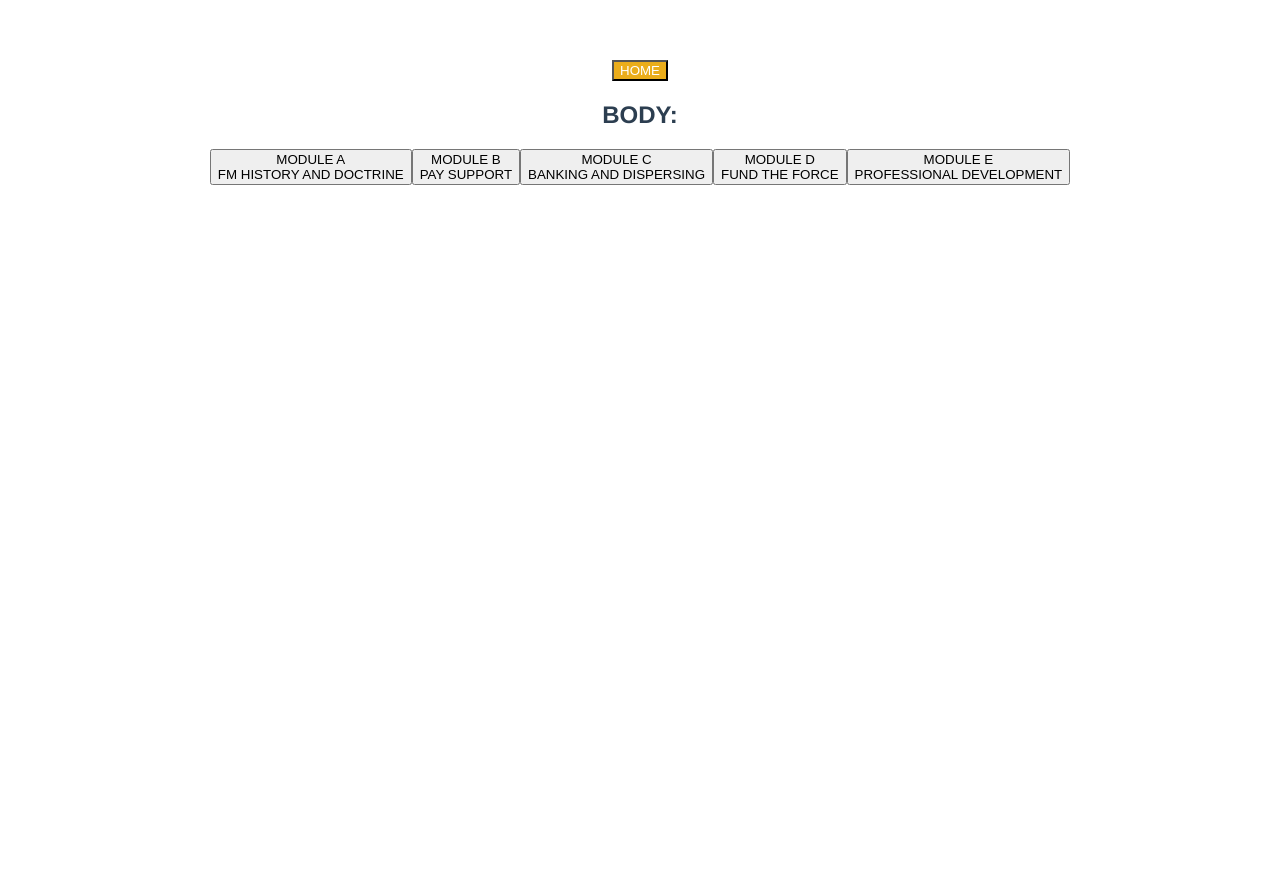
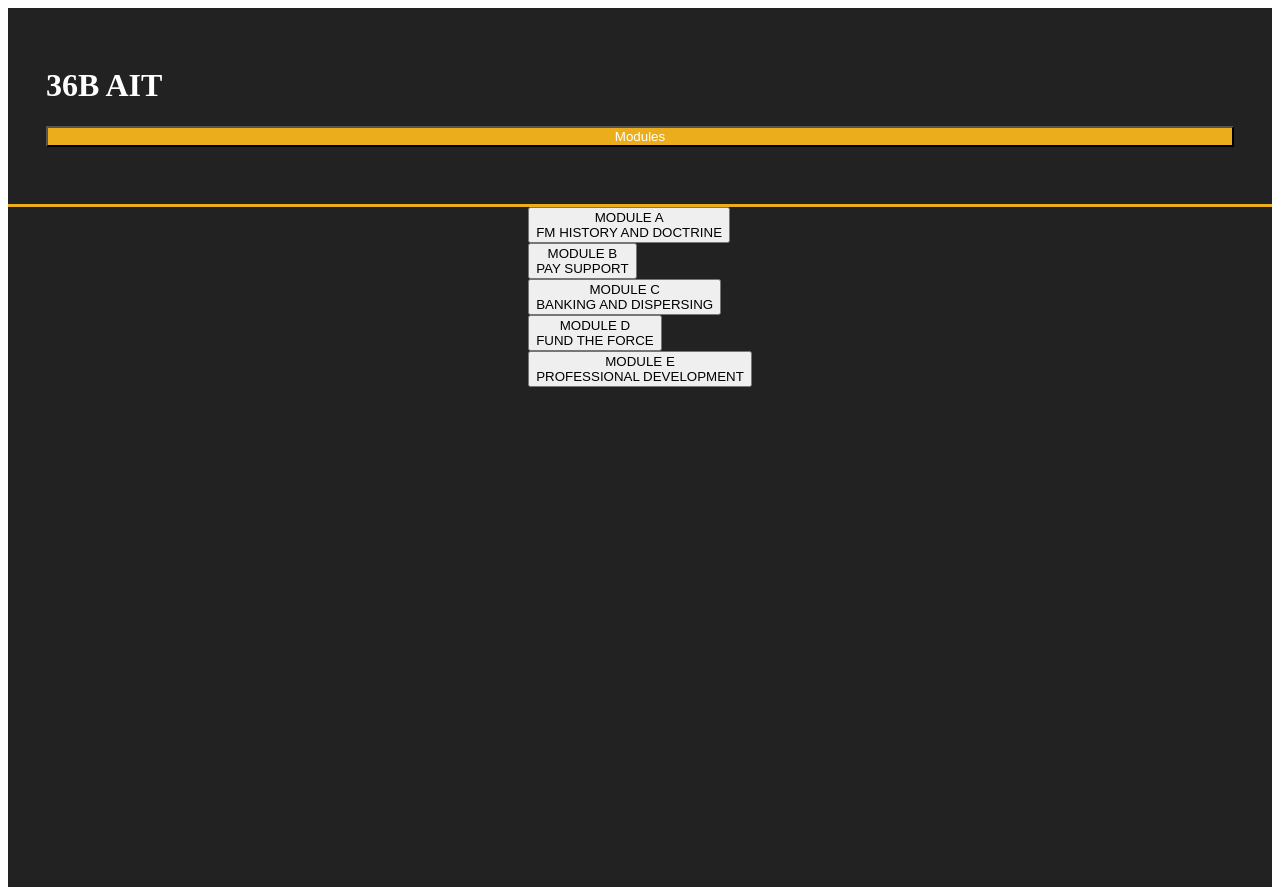
Before and after one commit to ChrJamRho/36B, a Vue app: page / in a window 1280 px wide. Before the commit the page ends 800 px from the top, so only its background shows below. Built offline with nearby package versions, Linux system fonts and the light colour scheme.

Commit message:
title logic update

```diff
--- a/src/App.vue
+++ b/src/App.vue
@@ -16,11 +16,7 @@ export default {
 
 <style>
 #app {
-  font-family: Avenir, Helvetica, Arial, sans-serif;
-  -webkit-font-smoothing: antialiased;
-  -moz-osx-font-smoothing: grayscale;
-  text-align: center;
-  color: #2c3e50;
-  margin-top: 60px;
+ margin: 0;
+ padding: 0;
 }
 </style>
--- a/src/components/Home.vue
+++ b/src/components/Home.vue
@@ -1,11 +1,14 @@
 <template>
-  <div class="hello">
+  <div class="container">
 
+    <header class="navigation">
+      <h1 class="title">{{title}}</h1>
       <button
         :class="{ goldBtn: (currentLocation.module == undefined) }"
         @click="goHome"
         v-show="calculateCurrentModuleIndex && calculateCurrentLessonIndex"
-      >HOME
+        >
+        Modules
       </button>
 
       <button
@@ -30,9 +33,9 @@
         v-show="dynamicExercise"
         >{{currentLocation.exercise}}
       </button>
+   </header>
 
-
-  <h2>BODY:</h2>
+    <body class="content">
       <div v-show="currentLocation.module == undefined">
         <button
           :class="'btn'"
@@ -53,6 +56,8 @@
           :key="lesName"
           v-on:click="addCurrentLocationData('lesson', lesName.lessonName)"
           >
+          {{lesName.lessonNumber}}
+          <br>
           {{lesName.lessonName}}
         </button>
       </div>
@@ -67,6 +72,7 @@
           {{content}}
         </button>
       </div>
+    </body>
   </div>
 </template>
 
@@ -97,7 +103,8 @@ export default {
         lessons:
         [
           {
-            lessonName: 'LESSON ONE: BRIEF THE HISTORY OF FINCANCE AND COMPTROLLER CORPS',
+            lessonNumber: 'LESSON ONE',
+            lessonName: 'BRIEF THE HISTORY OF FINCANCE AND COMPTROLLER CORPS',
             lessonContent: [
               'PE 1',
               'PE 2',
@@ -105,7 +112,8 @@ export default {
             ]
           },
           {
-            lessonName: 'LESSON TWO: CONDUCT FINANCIAL AND COMPTROLLER MUSEUM VISIT AND SCHOOL VISIT',
+            lessonNumber: 'LESSON TWO',
+            lessonName: 'CONDUCT FINANCIAL AND COMPTROLLER MUSEUM VISIT AND SCHOOL VISIT',
             lessonContent: [
               'Slides 1',
               'Slides 2',
@@ -113,7 +121,8 @@ export default {
             ]
           },
           {
-            lessonName: 'LESSON THREE: COMMUNICATE THE IMPORTANCE OF SRC-14 ORGANIZATIONAL UNITS AND POSITIONS',
+            lessonNumber: 'LESSON THREE',
+            lessonName: 'COMMUNICATE THE IMPORTANCE OF SRC-14 ORGANIZATIONAL UNITS AND POSITIONS',
             lessonContent: [
               'Slides 1',
               'Slides 2',
@@ -121,7 +130,8 @@ export default {
             ]
           },
           {
-            lessonName: 'LESSON FOUR: COMMUNICATE THE IMPORTANCE OF DOD FINANCIAL PUBLICATIONS',
+            lessonNumber: 'LESSON FOUR',
+            lessonName: 'COMMUNICATE THE IMPORTANCE OF DOD FINANCIAL PUBLICATIONS',
             lessonContent: [
               'Slides 1',
               'Slides 2',
@@ -129,7 +139,8 @@ export default {
             ]
           },
           {
-            lessonName: 'LESSON FIVE: ORIENT SOLDIER TO THE FINANCE MANAGEMENT TECHNICIAN COURSE',
+            lessonNumber: 'LESSON FIVE',
+            lessonName: 'ORIENT SOLDIER TO THE FINANCE MANAGEMENT TECHNICIAN COURSE',
             lessonContent: [
               'Slides 1',
               'Slides 2',
@@ -144,7 +155,8 @@ export default {
         lessons:
         [
           {
-            lessonName: 'LESSON ONE: INTERPRET DODFMR VOL 7A, JTR, MPPM, AND PAY INQUIRY',
+            lessonNumber: 'LESSON ONE',
+            lessonName: 'INTERPRET DODFMR VOL 7A, JTR, MPPM, AND PAY INQUIRY',
             lessonContent: [
               'PE 1',
               'PE 2',
@@ -152,7 +164,8 @@ export default {
             ]
           },
           {
-            lessonName: 'LESSON TWO: RECOGNIZE ELEMENTS OF MILITARY PAY SUPPORT',
+            lessonNumber: 'LESSON TWO',
+            lessonName: 'RECOGNIZE ELEMENTS OF MILITARY PAY SUPPORT',
             lessonContent: [
               'Slides 1',
               'Slides 2',
@@ -160,7 +173,8 @@ export default {
             ]
           },
           {
-            lessonName: 'LESSON THREE: IDENTIFY PAY AND ALLOWANCES',
+            lessonNumber: 'LESSON THREE',
+            lessonName: 'IDENTIFY PAY AND ALLOWANCES',
             lessonContent: [
               'PE 1',
               'PE 2',
@@ -170,7 +184,8 @@ export default {
             ]
           },
           {
-            lessonName: 'LESSON FOUR: PROGRESS TRANSACTIONS FOR RC SOLDIERS',
+            lessonNumber: 'LESSON FOUR',
+            lessonName: 'PROGRESS TRANSACTIONS FOR RC SOLDIERS',
             lessonContent: [
               'Slides 1',
               'Slides 2',
@@ -185,7 +200,8 @@ export default {
         lessons:
         [
           {
-            lessonName: 'LESSON ONE: RECOGNIZE ELEMENTS OF DISBURSING AND INTERPRET DODFMR VOL 5',
+            lessonNumber: 'LESSON ONE',
+            lessonName: 'RECOGNIZE ELEMENTS OF DISBURSING AND INTERPRET DODFMR VOL 5',
             lessonContent: [
               'PE 1',
               'PE 2',
@@ -193,7 +209,8 @@ export default {
             ]
           },
           {
-            lessonName: 'LESSON TWO: RECEIVE FUNDS AS A CASHIER',
+            lessonNumber: 'LESSON TWO',
+            lessonName: 'RECEIVE FUNDS AS A CASHIER',
             lessonContent: [
               'Slides 1',
               'Slides 2',
@@ -201,7 +218,8 @@ export default {
             ]
           },
           {
-            lessonName: 'LESSON THREE: IDENTIFY DISBURSEMENT VOUCHERS',
+            lessonNumber: 'LESSON THREE',
+            lessonName: 'IDENTIFY DISBURSEMENT VOUCHERS',
             lessonContent: [
               'Slides 1',
               'Slides 2',
@@ -209,7 +227,8 @@ export default {
             ]
           },
           {
-            lessonName: 'LESSON FOUR: IDENTIFY COLLECTION VOUCHERS',
+            lessonNumber: 'LESSON FOUR',
+            lessonName: 'IDENTIFY COLLECTION VOUCHERS',
             lessonContent: [
               'Slides 1',
               'Slides 2',
@@ -217,7 +236,8 @@ export default {
             ]
           },
           {
-            lessonName: 'LESSON FIVE: RECORD EXCANGE TRANSACTIONS',
+            lessonNumber: 'LESSON FIVE',
+            lessonName: 'RECORD EXCANGE TRANSACTIONS',
             lessonContent: [
               'Slides 1',
               'Slides 2',
@@ -225,7 +245,8 @@ export default {
             ]
           },
           {
-            lessonName: 'LESSON SIX: CONDUCT DISBURSING CLOSING PROCEDURES',
+            lessonNumber: 'LESSON SIX',
+            lessonName: 'CONDUCT DISBURSING CLOSING PROCEDURES',
             lessonContent: [
               'Slides 1',
               'Slides 2',
@@ -233,7 +254,8 @@ export default {
             ]
           },
           {
-            lessonName: 'LESSON SEVEN: INPUT DISBURSING TRANSACTIONS INTO DDS',
+            lessonNumber: 'LESSON SEVEN',
+            lessonName: 'INPUT DISBURSING TRANSACTIONS INTO DDS',
             lessonContent: [
               'Slides 1',
               'Slides 2',
@@ -241,7 +263,8 @@ export default {
             ]
           },
           {
-            lessonName: 'LESSON EIGHT: PRECESS ECOMMERCE TRANSACTIONS - LAB DDS/ECC/ PREPARE STORED VALUE CARD',
+            lessonNumber: 'LESSON EIGHT',
+            lessonName: 'PRECESS ECOMMERCE TRANSACTIONS - LAB DDS/ECC/ PREPARE STORED VALUE CARD',
             lessonContent: [
               'Slides 1',
               'Slides 2',
@@ -249,7 +272,8 @@ export default {
             ]
           },
           {
-            lessonName: 'LESSON NINE: CONDUCT DISBURSING CLOSING PROCEDURES IN DDS',
+            lessonNumber: 'LESSON NINE',
+            lessonName: 'CONDUCT DISBURSING CLOSING PROCEDURES IN DDS',
             lessonContent: [
               'Slides 1',
               'Slides 2',
@@ -264,7 +288,8 @@ export default {
         lessons:
         [
           {
-            lessonName: 'LESSON ONE: RECOGNIZE ELEMNTS OF CVS',
+            lessonNumber: 'LESSON ONE',
+            lessonName: 'RECOGNIZE ELEMNTS OF CVS',
             lessonContent: [
               'PE 1',
               'PE 2',
@@ -272,7 +297,8 @@ export default {
             ]
           },
           {
-            lessonName: 'LESSON TWO: COMMUNICATE TEH IMPORTANCE OF FISCAL STWARDSHIP',
+            lessonNumber: 'LESSON TWO',
+            lessonName: 'COMMUNICATE TEH IMPORTANCE OF FISCAL STWARDSHIP',
             lessonContent: [
               'Slides 1',
               'Slides 2',
@@ -280,7 +306,8 @@ export default {
             ]
           },
           {
-            lessonName: 'LESSON THREE: COMPLETE ALMS GFEBS ESSENTIALS TRAINING',
+            lessonNumber: 'LESSON THREE',
+            lessonName: 'COMPLETE ALMS GFEBS ESSENTIALS TRAINING',
             lessonContent: [
               'Slides 1',
               'Slides 2',
@@ -288,7 +315,8 @@ export default {
             ]
           },
           {
-            lessonName: 'LESSON FOUR: IDENTIFY MASTER DATA ELEMENTS',
+            lessonNumber: 'LESSON FOUR',
+            lessonName: 'IDENTIFY MASTER DATA ELEMENTS',
             lessonContent: [
               'Slides 1',
               'Slides 2',
@@ -296,7 +324,8 @@ export default {
             ]
           },
           {
-            lessonName: 'LESSON FIVE: MAINAIN CVS DOCUMENTS',
+            lessonNumber: 'LESSON FIVE',
+            lessonName: 'MAINTAIN CVS DOCUMENTS',
             lessonContent: [
               'Slides 1',
               'Slides 2',
@@ -304,7 +333,8 @@ export default {
             ]
           },
           {
-            lessonName: 'LESSON SIX: PREPARE ACCOUNTS PAYABLE VOUCERS FOR PAYMENT',
+            lessonNumber: 'LESSON SIX',
+            lessonName: 'PREPARE ACCOUNTS PAYABLE VOUCERS FOR PAYMENT',
             lessonContent: [
               'Slides 1',
               'Slides 2',
@@ -312,7 +342,8 @@ export default {
             ]
           },
           {
-            lessonName: 'LESSON SEVEN: PREPARE MISCELLANEOUS VOUCHERFS FOR PAYMENT',
+            lessonNumber: 'LESSON SEVEN',
+            lessonName: 'PREPARE MISCELLANEOUS VOUCHERFS FOR PAYMENT',
             lessonContent: [
               'Slides 1',
               'Slides 2',
@@ -320,7 +351,8 @@ export default {
             ]
           },
           {
-            lessonName: 'LESSON EIGHT: PERFORM BASIC GFEBS NAVIGATION',
+            lessonNumber: 'LESSON EIGHT',
+            lessonName: 'PERFORM BASIC GFEBS NAVIGATION',
             lessonContent: [
               'Slides 1',
               'Slides 2',
@@ -335,7 +367,8 @@ export default {
         lessons:
         [
           {
-            lessonName: 'LESSON ONE: COMPLETE FM CERTIFICATION DOD 101 COURSES',
+            lessonNumber: 'LESSON ONE',
+            lessonName: 'COMPLETE FM CERTIFICATION DOD 101 COURSES',
             lessonContent: [
               'PE 1',
               'PE 2',
@@ -343,7 +376,8 @@ export default {
             ]
           },
           {
-            lessonName: 'LESSON TWO: WRITE EFFECTIVELY USING THE BASIC ARMY WRITING CORRESPONDANCE',
+            lessonNumber: 'LESSON TWO',
+            lessonName: 'WRITE EFFECTIVELY USING THE BASIC ARMY WRITING CORRESPONDANCE',
             lessonContent: [
               'Slides 1',
               'Slides 2',
@@ -351,7 +385,8 @@ export default {
             ]
           },
           {
-            lessonName: 'LESSON THREE: DEFINE THE PRINCIPLES OF MENTORSHIP',
+            lessonNumber: 'LESSON THREE',
+            lessonName: 'DEFINE THE PRINCIPLES OF MENTORSHIP',
             lessonContent: [
               'Slides 1',
               'Slides 2',
@@ -366,6 +401,21 @@ export default {
  },
 
  computed: {
+
+   title(){
+     var titleText = ''
+     if (this.currentLocation.module == undefined) {
+       titleText = '36B AIT'
+     } else if (this.currentLocation.module && this.currentLocation.lesson == undefined) {
+       titleText = this.currentLocation.module
+     } else if (this.currentLocation.module && this.currentLocation.lesson && this.currentLocation.exercise == undefined) {
+       titleText = this.currentLocation.lesson
+     } else if (this.currentLocation.module && this.currentLocation.lesson && this.currentLocation.exercise) {
+       titleText = this.currentLocation.exercise
+     } else {
+       titleText = 'Could Not Determine Title'
+     } return titleText
+   },
 
    currentModule(){
      return this.currentLocation.module
@@ -446,31 +496,52 @@ export default {
 </script>
 
 <style scoped>
-h3 {
-  margin: 40px 0 0;
+.container {
+  display: flex;
+  flex-direction: column;
+  background-color: #222222;
+  width: 100%;
+  height: 100%;
 }
 
-ul {
-  list-style-type: none;
-  padding: 0;
+.title {
+  color: #FFFFFF;
 }
 
-li {
-  display: inline-block;
-  margin: 0 10px;
+.navigation {
+  display: flex;
+  justify-content: flex-start;
+  padding: 3% 3%;
+  border-bottom: solid #EBAD1B;
+  height: 15vh;
 }
 
-a {
-  color: #42b983;
+.navigation,
+.title {
+  display: flex;
+  flex-direction: column;
+}
+
+.content {
+  display: flex;
+  flex-direction: column;
+  flex-wrap: wrap;
+  margin: auto;
+  height: 85vh;
+}
+
+.btn {
+  display: flex;
+  flex-direction: column;
 }
 
 .goldBtn {
-  color: white;
+  color: #FFFFFF;
   background-color: #EBAD1B;
 }
 
 .btn:hover {
-  color: white;
+  color: #FFFFFF;
   background-color: #EBAD1B;
 }
 </style>
```
Lines whose indentation alone changed are shown as unchanged.
